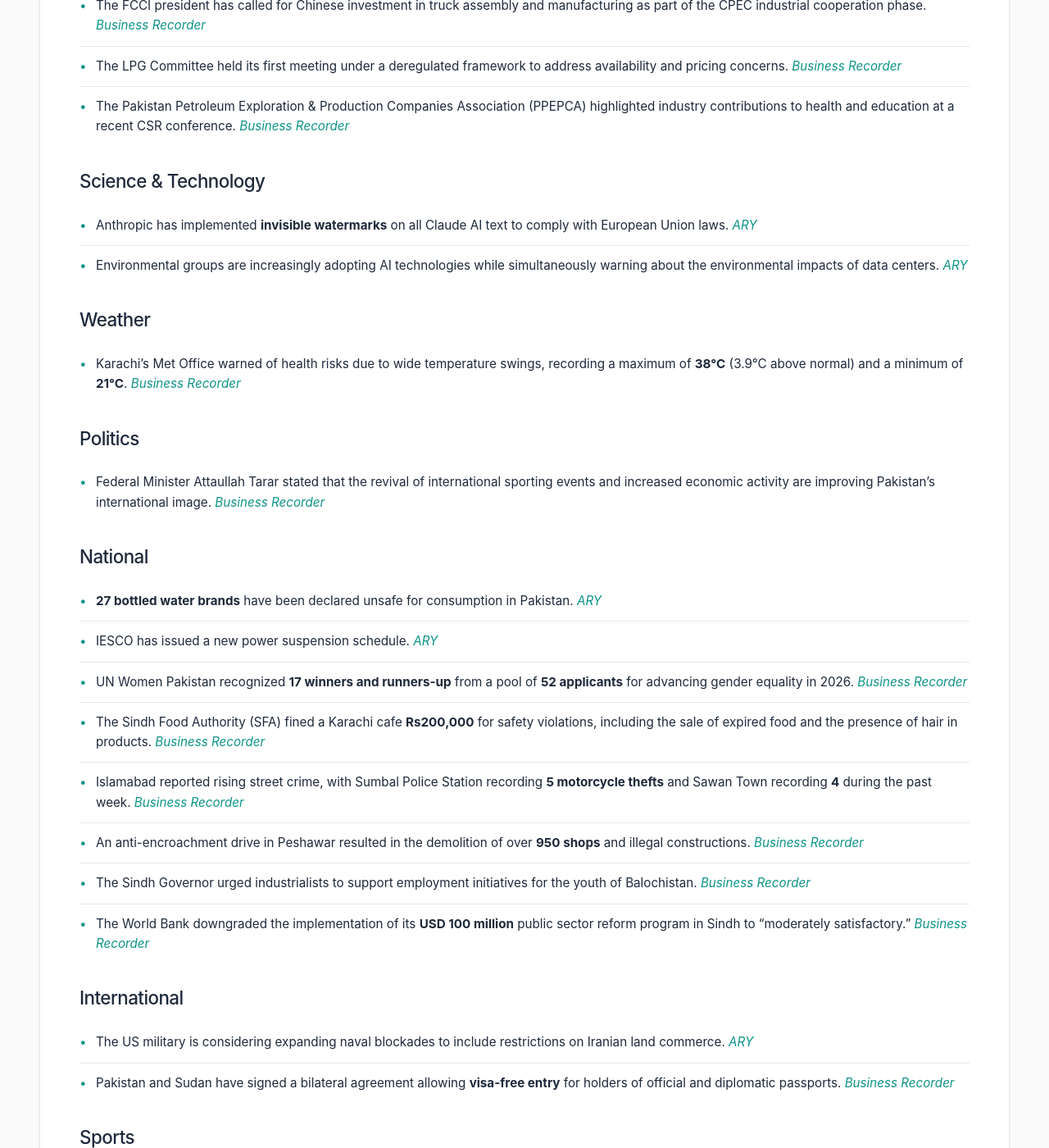
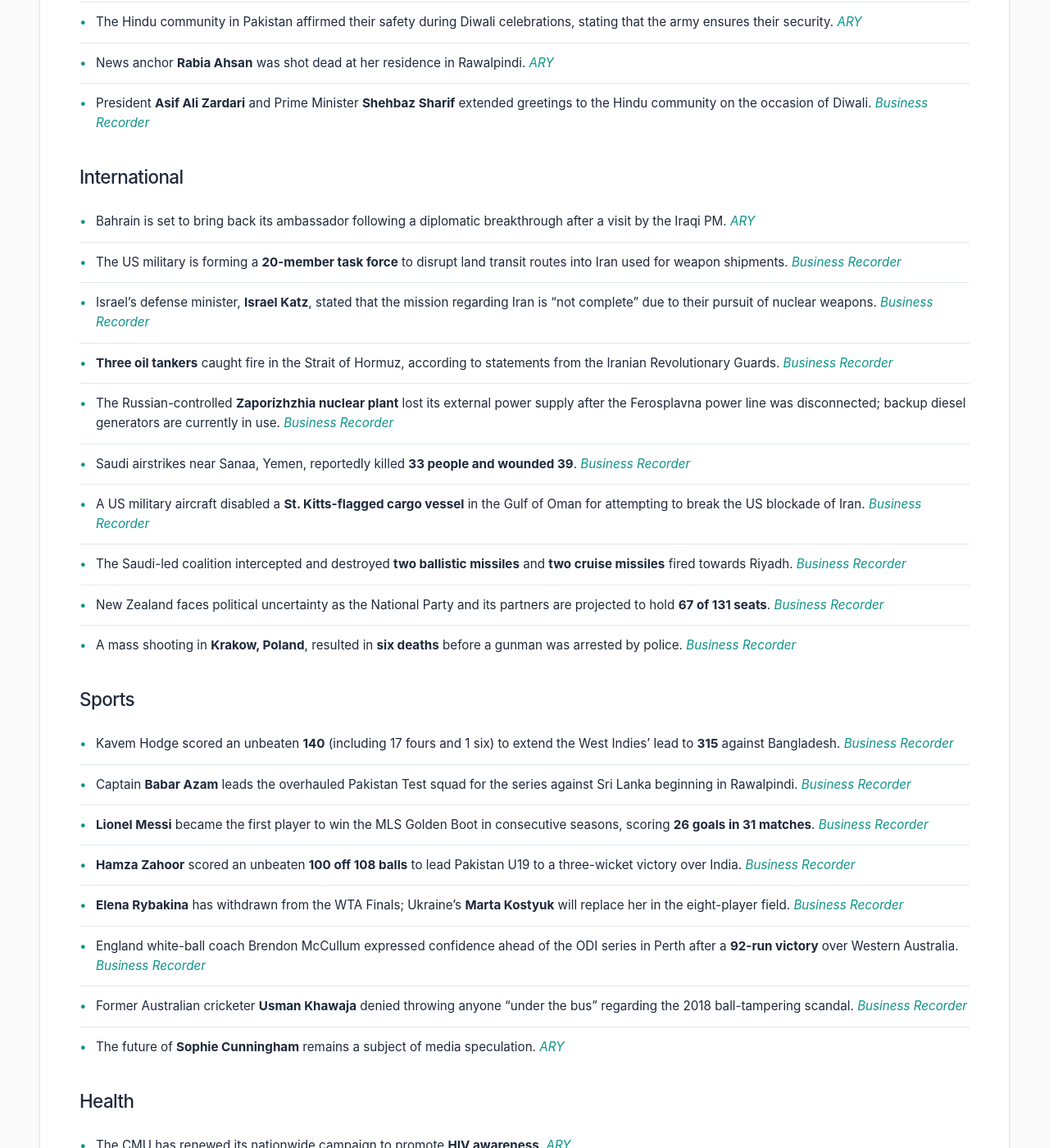
Before and after one commit to zsubzwary/news, a Jekyll site: the page built from en/index.md, in a window 1280 px wide and 1400 px high, scrolled down 1037 px. Shown: the whole window at 82% size. Built offline with Jekyll 4.4.1, drawn with Linux system fonts in a browser that asks for light colours; some web fonts are replaced; comment, search, counter and statistics services are not loaded; some of the changed text lies outside the part shown.

Commit message:
DateTime; 2026-11-08T16:04:26.483Z

```diff
--- a/en/index.md
+++ b/en/index.md
@@ -4,51 +4,48 @@ title: Pakistan News Briefing
 lang: en
 ---
 
-Published at: 08-Nov-2026 09:04PKT
+Published at: 08-Nov-2026 21:04PKT
 
 Time to read: 4 mins
 
-### Economy
-- Pakistan Railways has set a target to operate **14 freight trains** by January 2027. *[ARY](https://arynews.tv/pakistan-railways-targets-14-freight-trains-by-january-2027)*
-- The government's new **Auto Policy** aims to achieve **$6 billion** in vehicle exports while encouraging electric vehicle (EV) manufacturing and reducing petroleum dependence. *[ARY](https://arynews.tv/pakistan-unveils-new-auto-policy-targets-6bn-in-vehicle-exports)* *[Business Recorder](https://www.brecorder.com/news/40447961/pm-approves-final-draft-of-auto-policy)*
-- The Islamabad High Court (IHC) has reserved judgment on constitutional petitions filed by over **300 industrial units** challenging the FBR's electronic production monitoring system. *[Business Recorder](https://www.brecorder.com/news/40447944/production-monitoring-mechanism-ihc-reserves-judgment-on-pleas-of-industrial-units)*
-- PHDEC and GPI are exploring export opportunities for Balochistan’s horticulture, with processing facilities being developed across **22 locations** in **20 districts**. *[Business Recorder](https://www.brecorder.com/news/40447945/phdec-gpi-explore-export-opportunities-for-balochistans-horticultural-produce)*
-- The Competition Commission of Pakistan (CCP) has approved a joint venture between **Nestlé Pakistan** and a **Platinum Equity**-controlled entity for its bottled water business. *[Business Recorder](https://www.brecorder.com/news/40447950/ccp-approves-nestle-platinum-equitys-joint-venture)*
-- JazzWorld reported Q3 2026 revenue of **PKR 144.9 billion** (a **26.6%** YoY increase), with digital services revenue growing **47.9%** to **PKR 58.1 billion**. *[Business Recorder](https://www.brecorder.com/news/40447955/jazzworld-reports-revenue-of-pkr1449bn-for-third-quarter-of-2026)*
-- The government has allocated **Rs300 billion** (approximately **USD 1.1 billion**) for small and medium enterprises (SMEs) under the Export Finance Scheme (EFS). *[Business Recorder](https://www.brecorder.com/news/40447960/export-finance-scheme-govt-allocates-rs300bn-for-smes)*
-- Nepra is facing internal division over the Incremental Consumption Package (ICP), with a proposed upward revision from **Rs22.98** to **Rs25.30 per unit**. *[Business Recorder](https://www.brecorder.com/news/40447965/nepra-seen-divided-over-icps-upward-revision)*
-- The FCCI president has called for Chinese investment in truck assembly and manufacturing as part of the CPEC industrial cooperation phase. *[Business Recorder](https://www.brecorder.com/news/40447958/fcci-president-calls-for-chinese-investment-in-truck-assembly-and-manufacturing)*
-- The LPG Committee held its first meeting under a deregulated framework to address availability and pricing concerns. *[Business Recorder](https://www.brecorder.com/news/40447962/lpg-committee-discusses-auction-mechanism)*
-- The Pakistan Petroleum Exploration & Production Companies Association (PPEPCA) highlighted industry contributions to health and education at a recent CSR conference. *[Business Recorder](https://www.brecorder.com/news/40447951/petroleum-companies-highlight-their-csr-contributions)*
-
 ### Science & Technology
-- Anthropic has implemented **invisible watermarks** on all Claude AI text to comply with European Union laws. *[ARY](https://arynews.tv/anthropic-adds-invisible-watermarks-to-all-claude-ai-text-to-meet-eu-laws)*
-- Environmental groups are increasingly adopting AI technologies while simultaneously warning about the environmental impacts of data centers. *[ARY](https://arynews.tv/environmental-groups-embrace-ai-even-as-they-warn-of-data-center-impacts)*
-
-### Weather
-- Karachi's Met Office warned of health risks due to wide temperature swings, recording a maximum of **38°C** (3.9°C above normal) and a minimum of **21°C**. *[Business Recorder](https://www.brecorder.com/news/40447953/health-risks-warned-of-due-to-wide-swings-in-temperatures)*
+- Leaked trophies for **GTA 6** reveal the inclusion of **55 solo objectives** for console players. *[ARY](https://arynews.tv/leaked-gta-6-trophies-reveal-55-solo-objectives-for-console-players)*
+- OpenAI has launched a restricted **GPT-6** cyber penetration testing software tool. *[ARY](https://arynews.tv/openai-launches-restricted-gpt-6-cyber-penetration-testing-software-tool)*
+- Rockstar Games has built **six real drivable cars** from GTA 6 to be used for a promotion in Miami. *[ARY](https://arynews.tv/rockstar-games-builds-six-real-drivable-gta-6-cars-for-miami-promotion)*
+- Locally built robots named **Robia and Jojo** are being used to serve diners at the Sicilian restaurant in Karachi. *[Business Recorder](https://www.brecorder.com/news/40448005/pakistan-built-robots-serve-taste-of-future-to-karachi-diners)*
 
 ### Politics
-- Federal Minister Attaullah Tarar stated that the revival of international sporting events and increased economic activity are improving Pakistan's international image. *[Business Recorder](https://www.brecorder.com/news/40447954/successful-sporting-events-improving-pakistans-image-tarar)*
+- JUI-F leader **Asad Mahmood** has been declared an absconder. *[ARY](https://arynews.tv/jui-f-leader-asad-mahmood-declared-absconder)*
+- Khyber Pakhtunkhwa Governor **Faisal Karim Kundi** stated that the province's security policy will be determined in Islamabad rather than Kabul or Jalalabad. *[Business Recorder](https://www.brecorder.com/news/40448006/khyber-pakhtunkhwa-security-policy-will-be-set-in-islamabad-not-kabul-kundi)*
+- Prime Minister **Shehbaz Sharif** met with PML-N President **Nawaz Sharif** in Lahore to discuss the country's political and economic situation, specifically the law and order in KP. *[Business Recorder](https://www.brecorder.com/news/40448002/pm-shehbaz-meets-nawaz-sharif-discusses-political-and-economic-situation)*
 
 ### National
-- **27 bottled water brands** have been declared unsafe for consumption in Pakistan. *[ARY](https://arynews.tv/27-bottled-water-brands-declared-unsafe-for-consumption-in-pakistan)*
-- IESCO has issued a new power suspension schedule. *[ARY](https://arynews.tv/iesco-notifies-power-suspension-schedule)*
-- UN Women Pakistan recognized **17 winners and runners-up** from a pool of **52 applicants** for advancing gender equality in 2026. *[Business Recorder](https://www.brecorder.com/news/40447946/un-women-pakistan-honours-17-award-recipients-for-advancing-gender-equality)*
-- The Sindh Food Authority (SFA) fined a Karachi cafe **Rs200,000** for safety violations, including the sale of expired food and the presence of hair in products. *[Business Recorder](https://www.brecorder.com/news/40447947/sfa-fines-rs200000-for-food-safety-violations)*
-- Islamabad reported rising street crime, with Sumbal Police Station recording **5 motorcycle thefts** and Sawan Town recording **4** during the past week. *[Business Recorder](https://www.brecorder.com/news/40447948/street-crimes-continue-unabated-in-islamabad)*
-- An anti-encroachment drive in Peshawar resulted in the demolition of over **950 shops** and illegal constructions. *[Business Recorder](https://www.brecorder.com/news/40447952/anti-encroachment-drive-over-950-shops-illegal-constructions-demolished-across-peshawar)*
-- The Sindh Governor urged industrialists to support employment initiatives for the youth of Balochistan. *[Business Recorder](https://www.brecorder.com/news/40447956/industrialists-urged-to-create-jobs-for-balochistans-youth)*
-- The World Bank downgraded the implementation of its **USD 100 million** public sector reform program in Sindh to “moderately satisfactory.” *[Business Recorder](https://www.brecorder.com/news/40447963/wb-downgrades-sindh-project-implementation-progress)*
+- Police officer **Javed Abro** was martyred following firing at his home in Karachi. *[ARY](https://arynews.tv/police-officer-javed-abro-martyred-in-firing-at-karachi-home)*
+- The Hindu community in Pakistan affirmed their safety during Diwali celebrations, stating that the army ensures their security. *[ARY](https://arynews.tv/diwali-celebrations-in-pakistan-a-festive-journey)*
+- News anchor **Rabia Ahsan** was shot dead at her residence in Rawalpindi. *[ARY](https://arynews.tv/news-anchor-rabia-ahsan-shot-dead-at-home-in-rawalpindi)*
+- President **Asif Ali Zardari** and Prime Minister **Shehbaz Sharif** extended greetings to the Hindu community on the occasion of Diwali. *[Business Recorder](https://www.brecorder.com/news/40447997/president-zardari-pm-shehbaz-greet-hindu-community-on-diwali)*
 
 ### International
-- The US military is considering expanding naval blockades to include restrictions on Iranian land commerce. *[ARY](https://arynews.tv/expanding-on-naval-blockade-us-military-looks-to-restrict-iranian-land-commerce)*
-- Pakistan and Sudan have signed a bilateral agreement allowing **visa-free entry** for holders of official and diplomatic passports. *[Business Recorder](https://www.brecorder.com/news/40447964/pakistan-sudan-sign-visa-free-entry-agreement-for-officials)*
+- Bahrain is set to bring back its ambassador following a diplomatic breakthrough after a visit by the Iraqi PM. *[ARY](https://arynews.tv/bahrain-to-bring-back-ambassador-in-historic-diplomatic-breakthrough-after-iraqi-pm-visit)*
+- The US military is forming a **20-member task force** to disrupt land transit routes into Iran used for weapon shipments. *[Business Recorder](https://www.brecorder.com/news/40448000/us-launches-task-force-to-disrupt-land-transit-routes-into-iran)*
+- Israel's defense minister, **Israel Katz**, stated that the mission regarding Iran is "not complete" due to their pursuit of nuclear weapons. *[Business Recorder](https://www.brecorder.com/news/40447999/israel-defence-minister-says-mission-not-complete-on-iran)*
+- **Three oil tankers** caught fire in the Strait of Hormuz, according to statements from the Iranian Revolutionary Guards. *[Business Recorder](https://www.brecorder.com/news/40447998/iran-says-3-tankers-caught-fire-in-hormuz)*
+- The Russian-controlled **Zaporizhzhia nuclear plant** lost its external power supply after the Ferosplavna power line was disconnected; backup diesel generators are currently in use. *[Business Recorder](https://www.brecorder.com/news/40447993/zaporizhzhia-nuclear-plant-loses-external-power-supply-russian-installed-management-says)*
+- Saudi airstrikes near Sanaa, Yemen, reportedly killed **33 people and wounded 39**. *[Business Recorder](https://www.brecorder.com/news/40447990/houthi-run-health-ministry-says-airstrikes-kill-33-near-yemen-capital)*
+- A US military aircraft disabled a **St. Kitts-flagged cargo vessel** in the Gulf of Oman for attempting to break the US blockade of Iran. *[Business Recorder](https://www.brecorder.com/news/40447989/us-military-says-it-disabled-cargo-vessel-in-gulf-of-oman)*
+- The Saudi-led coalition intercepted and destroyed **two ballistic missiles** and **two cruise missiles** fired towards Riyadh. *[Business Recorder](https://www.brecorder.com/news/40447988/saudi-led-coalition-intercepts-two-houthi-missiles-fired-towards-riyadh)*
+- New Zealand faces political uncertainty as the National Party and its partners are projected to hold **67 of 131 seats**. *[Business Recorder](https://www.brecorder.com/news/40448007/after-close-vote-new-zealand-must-wait-weeks-for-new-government)*
+- A mass shooting in **Krakow, Poland**, resulted in **six deaths** before a gunman was arrested by police. *[Business Recorder](https://www.brecorder.com/news/40447986/poland-in-shock-after-six-die-in-krakow-mass-shooting)*
 
 ### Sports
-- WNBA player Sophie Cunningham has publicly called for more rigorous coaching standards in women’s basketball. *[ARY](https://arynews.tv/sophie-cunningham-calls-for-tougher-coaching-in-womens-basketball)*
-- The WNBA has reacted to a viral "cheeseball challenge" performed by Caitlin Clark. *[ARY](https://arynews.tv/wnba-reacts-to-caitlin-clarks-viral-cheeseball-challenge)*
-- Sophie Cunningham's off-court professional successes have been noted to surpass several NBA stars. *[ARY](https://arynews.tv/sophie-cunninghams-off-court-success-leaves-nba-stars-behind)*
+- Kavem Hodge scored an unbeaten **140** (including 17 fours and 1 six) to extend the West Indies' lead to **315** against Bangladesh. *[Business Recorder](https://www.brecorder.com/news/40448003/hodge-hits-140-as-west-indies-build-lead-over-bangladesh)*
+- Captain **Babar Azam** leads the overhauled Pakistan Test squad for the series against Sri Lanka beginning in Rawalpindi. *[Business Recorder](https://www.brecorder.com/news/40448001/babar-azam-says-new-pakistan-test-squad-ready-to-fight-against-sri-lanka)*
+- **Lionel Messi** became the first player to win the MLS Golden Boot in consecutive seasons, scoring **26 goals in 31 matches**. *[Business Recorder](https://www.brecorder.com/news/40447996/messi-becomes-first-to-win-mls-golden-boot-in-consecutive-seasons)*
+- **Hamza Zahoor** scored an unbeaten **100 off 108 balls** to lead Pakistan U19 to a three-wicket victory over India. *[Business Recorder](https://www.brecorder.com/news/40447994/hamza-zahoors-unbeaten-century-guides-pakistan-u19-to-victory-over-india)*
+- **Elena Rybakina** has withdrawn from the WTA Finals; Ukraine's **Marta Kostyuk** will replace her in the eight-player field. *[Business Recorder](https://www.brecorder.com/news/40447995/rybakina-withdrawal-a-blow-but-wta-finals-field-remains-strong-says-muguruza)*
+- England white-ball coach Brendon McCullum expressed confidence ahead of the ODI series in Perth after a **92-run victory** over Western Australia. *[Business Recorder](https://www.brecorder.com/news/40447992/englands-cricketers-ready-to-counter-perth-bounce-says-mccullum)*
+- Former Australian cricketer **Usman Khawaja** denied throwing anyone "under the bus" regarding the 2018 ball-tampering scandal. *[Business Recorder](https://www.brecorder.com/news/40447991/khawaja-denies-throwing-anyone-under-the-bus-with-comments-about-ball-tampering-scandal)*
+- The future of **Sophie Cunningham** remains a subject of media speculation. *[ARY](https://arynews.tv/sophie-cunninghams-future-in-question-amid-media-rise)*
 
 ### Health
-- During a five-day anti-polio campaign in Lahore, teams administered drops to **2,153,020 children** across **1,499,695 households**. *[Business Recorder](https://www.brecorder.com/news/40447959/polio-teams-ensure-robust-coverage-in-targeted-areas)*
+- The CMU has renewed its nationwide campaign to promote **HIV awareness**. *[ARY](https://arynews.tv/cmu-renews-nationwide-campaign-to-promote-hiv-awareness)*
```
